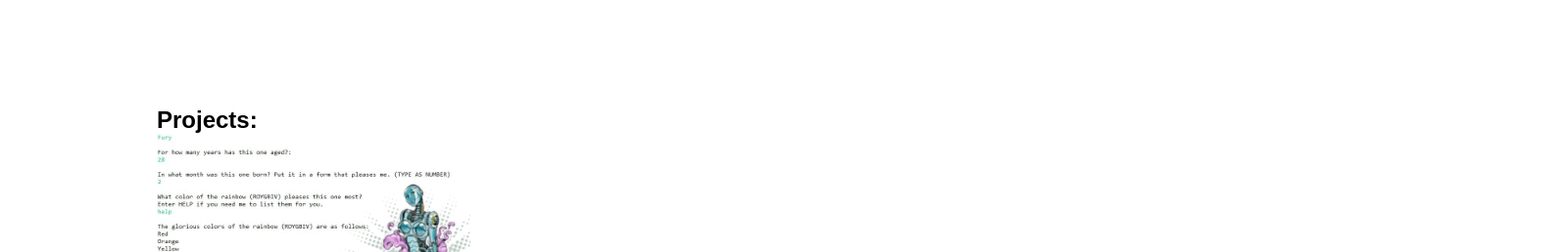
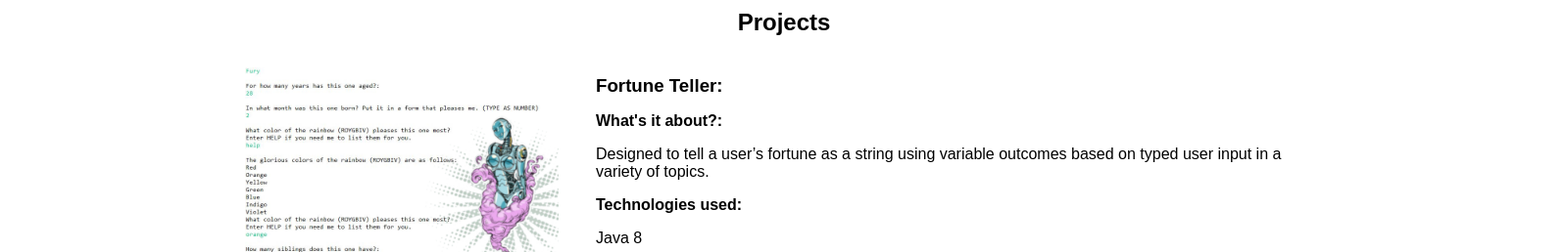
Before and after one commit to TheTNGO/TheTNGO.github.io, a plain HTML site: page index.html in a window 1280 px wide. Shown: the part 722-980 px from the top of the page at 98% size, 1600 px wide, since content can reach past the window. Drawn offline with Linux system fonts and the light colour scheme.

Commit message:
HTML complete. CSS Basic formatting complete

```diff
--- a/index.html
+++ b/index.html
@@ -8,6 +8,10 @@
 
 <body>
 
+
+
+	<div class="container">
+
 		<nav id="main-nav">
 			<div id="nav-name">Thomas Ngo</div>
 			<a href="#title">Home</a>
@@ -15,8 +19,6 @@
 			<a href="#projects">Projects</a>
 			<a href="#contact">Contact Me</a>
 		</nav>
-
-	<div class="container">
 
 		<header id="title">
 			<!-- Add Picture Here -->
@@ -81,10 +83,11 @@
 
 
 			<section id="projects">
-				<h2 class="heading">Projects:</h2>
+				<h2 class="heading">Projects</h2>
 
 				<article class="project-details" class="fortune-teller">
 					<img src="images/project-fortune-teller-final.jpg" class="project-screenshot" alt="Fortune Teller">
+					<div class="project-main-content">
 						<h3 class="heading">
 							Fortune Teller:
 						</h3>
@@ -100,10 +103,12 @@
 							<a href="https://github.com/TheTNGO/FortuneTeller">
 								<img src="./images/GitHub-Mark-32px.png"> Check it out on GitHub!</a>
 						</div>
+					</div>
 				</article>
 
 				<article class="project-details" class="virtual-pets-amok">
 					<img class="project-screenshot" src="images/virtual-pets-amok-final.jpg" alt="Virtual Pets Amok">
+					<div class="project-main-content">
 						<h3 class="heading">
 							Virtual Pets Amok:
 						</h3>
@@ -122,11 +127,13 @@
 							<a href="https://github.com/TheTNGO/virtual-pets-amok">
 								<img src="./images/GitHub-Mark-32px.png"> Check it out on GitHub!</a>
 						</div>
+					</div>
 
 				</article>
 
 				<article class="project-details" class="virtual-pets-amok">
 					<img src="images/reviews-final.JPG" class="project-screenshot" alt="Reviews">
+					<div class="project-main-content">
 						<h3 class="heading">
 							Reviews Web Site:
 						</h3>
@@ -143,6 +150,7 @@
 						<div class="git-repo-link" id="reviews-repo">
 							<a href="https://github.com/TheTNGO/reviews">
 								<img src="./images/GitHub-Mark-32px.png"> Check it out on GitHub!</a>
+						</div>
 					</div>
 
 				</article>
@@ -183,12 +191,14 @@
 
 			</section>
 
-		</main>
-
 			<footer>
 				Not-So-&copy Thomas Ngo
 
 			</footer>
+
+		</main>
+
+
 	</div>
 
 
--- a/style.css
+++ b/style.css
@@ -19,6 +19,20 @@ ul{
     list-style-type: none;
 }
 
+
+header{
+    padding-top: 5rem;
+    text-align: center;
+}
+
+.container{
+    display: grid;
+}
+
+main > *{
+    margin: 3rem 15rem;
+
+}
 
 /* Top Nav Bar */
 
@@ -65,22 +79,6 @@ nav a{
 /* End Nav */
 
 
-header{
-    padding-top: 5rem;
-    text-align: center;
-}
-
-.container{
-    display: flex;
-    flex-direction: column;
-}
-
-main > *{
-    margin: 5rem 10rem;
-
-}
-
-
 /* About Me Styles */
 
 /* Blurb */
@@ -121,3 +119,61 @@ main > *{
 .tech-stack-wrapper li{
     padding: 0.25rem;
 }
+
+/* About Me End */
+
+
+/* Projects */
+
+#projects{
+    display: grid;
+    grid-template-rows: 50px 350px 350px 350px;
+}
+
+#projects article{
+    max-block-size: 750px;
+}
+
+#projects h2{
+    text-align: center;
+}
+
+.project-details{
+    display: grid;
+
+    margin: 10px;
+
+    grid-template-columns: 350px 750px;
+    grid-template-rows: 250px;
+}
+
+#projects p{
+    padding: 0.5rem;
+}
+
+#projects h3{
+    padding: 0.5rem;
+}
+
+#projects h4{
+    padding: 0.5rem;
+
+
+}
+
+.git-repo-link{
+    padding: 0.5rem;
+}
+
+/* End Project Styles */
+
+
+/* Contact Styles */
+
+#contact{
+
+    display: grid;
+    grid-template-columns: 400px 400px;
+
+
+}
```
Lines whose indentation alone changed are shown as unchanged.
